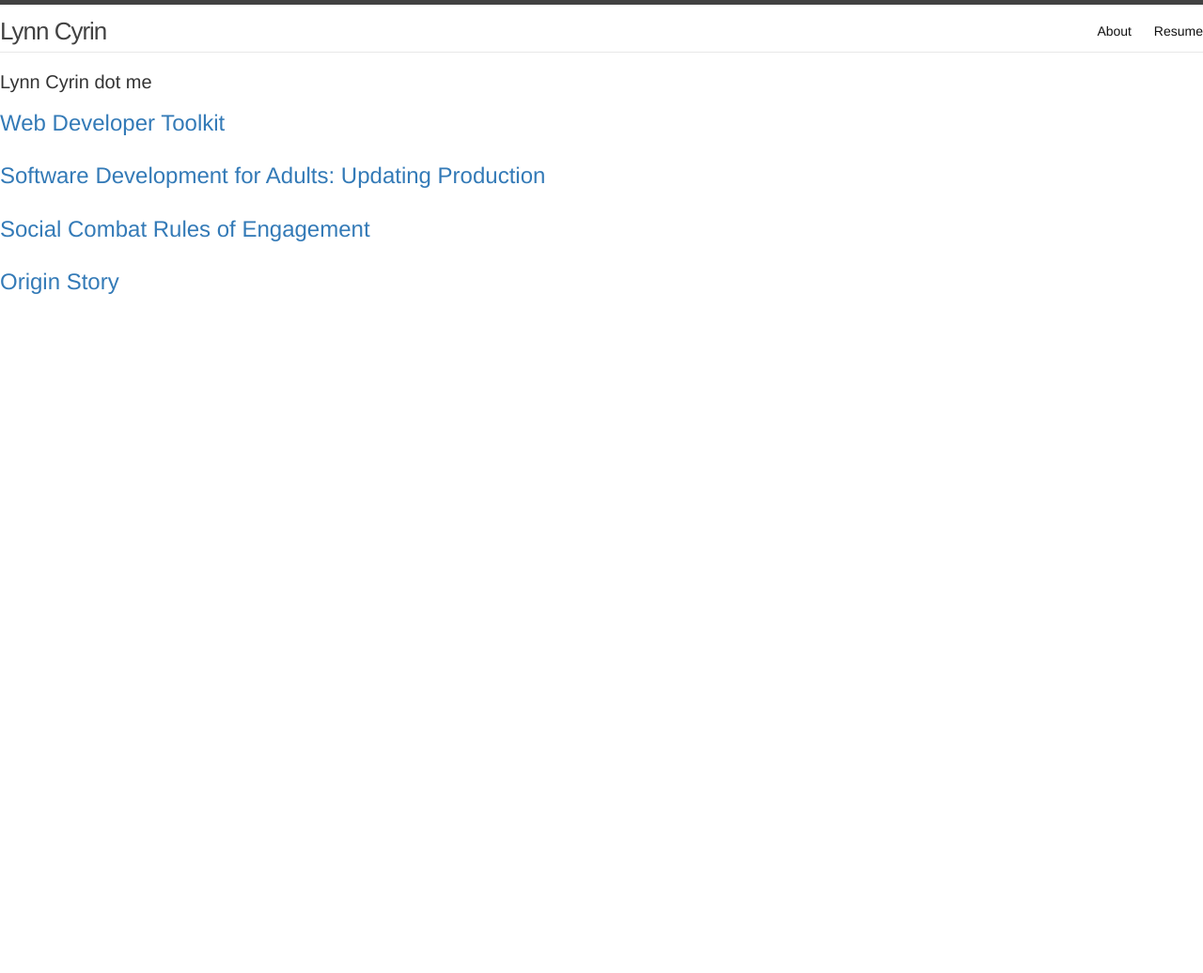
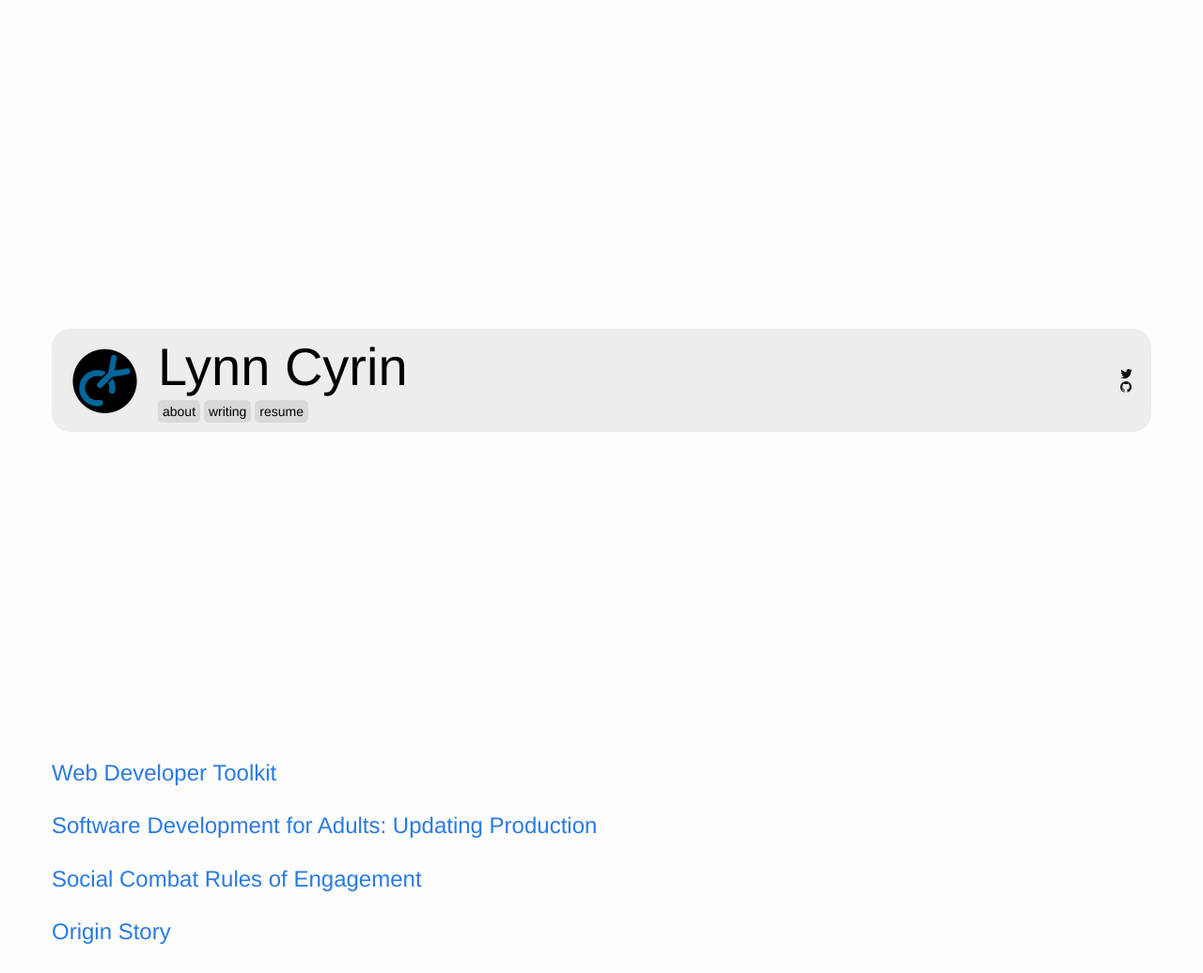
Before and after one commit to coilysiren/lynncyrin.github.io, a Jekyll site: the page built from index.html, in a window 1280 px wide. Shown: the whole page at 94% size. Built offline with Jekyll 4.4.1, drawn with Linux system fonts in a browser that asks for light colours; nearby versions of some CDN libraries; before the commit the page ends 900 px from its top, so only the background shows below that.

Commit message:
header changes

```diff
--- a/_includes/head.html
+++ b/_includes/head.html
@@ -5,9 +5,9 @@
 <title>{% if page.title %}{{ page.title | escape }}{% else %}{{ site.title | escape }}{% endif %}</title>
 <meta name="description" content="{% if page.excerpt %}{{ page.excerpt | strip_html | strip_newlines | truncate: 160 }}{% else %}{{ site.description }}{% endif %}">
 
-<link rel="stylesheet" href="{{ "/css/main.css" | prepend: site.baseurl }}">
 <link rel="canonical" href="{{ page.url | replace:'index.html','' | prepend: site.baseurl | prepend: site.url }}">
 <link rel="alternate" type="application/rss+xml" title="{{ site.title }}" href="{{ "/feed.xml" | prepend: site.baseurl | prepend: site.url }}">
 <link rel="icon" href="/favicon.ico" type="image/x-icon" />
 <link href="https://maxcdn.bootstrapcdn.com/font-awesome/4.6.3/css/font-awesome.min.css" rel="stylesheet" integrity="sha384-T8Gy5hrqNKT+hzMclPo118YTQO6cYprQmhrYwIiQ/3axmI1hQomh7Ud2hPOy8SP1" crossorigin="anonymous">
 <link href="https://maxcdn.bootstrapcdn.com/bootstrap/3.3.7/css/bootstrap.min.css" rel="stylesheet" integrity="sha384-BVYiiSIFeK1dGmJRAkycuHAHRg32OmUcww7on3RYdg4Va+PmSTsz/K68vbdEjh4u" crossorigin="anonymous">
+<link rel="stylesheet" href="{{ "/css/main.css" | prepend: site.baseurl }}">
--- a/_includes/nav.html
+++ b/_includes/nav.html
@@ -1,22 +1,30 @@
-<header class="site-header">
+<div class="container">
 
-  <div class="wrapper">
+  <div class="header-left">
+    <img src="/icon.png"/>
+  </div>
 
-    <a class="site-title" href="{{ site.baseurl }}/">{{ site.title }}</a>
+  <div class="header-center">
 
-    <nav class="site-nav">
-      <a href="#" class="menu-icon">
-      </a>
+    <div class="header-center-top">
+      <a href="{{ site.baseurl }}/"><h1>{{ site.title }}</h1></a>
+    </div>
 
-      <div class="trigger">
-        {% for my_page in site.pages %}
-          {% if my_page.title %}
-          <a class="page-link" href="{{ my_page.url | prepend: site.baseurl }}">{{ my_page.title }}</a>
-          {% endif %}
-        {% endfor %}
-      </div>
-    </nav>
+    <div class="header-center-bottom">
+      <nav>
+        <ul>
+          <li><a class="" href="/#about">about</a></li>
+          <li><a class="" href="/#writing">writing</a></li>
+          <li><a class="" href="/#resume">resume</a></li>
+        </ul>
+      </nav>
+    </div>
 
   </div>
 
-</header>
+  <div class="header-right">
+    <i class="fa fa-twitter"></i>
+    <i class="fa fa-github"></i>
+  </div>
+
+</div>
--- a/_layouts/default.html
+++ b/_layouts/default.html
@@ -5,8 +5,6 @@
 
   <body>
 
-    {% include nav.html %}
-
     {{ content }}
 
   </body>
--- /dev/null
+++ b/_sass/_article.sass
@@ -0,0 +1,2 @@
+article
+    padding: 30px 15px
--- /dev/null
+++ b/_sass/_header.sass
@@ -0,0 +1,72 @@
+header.nav-header
+    display: flex
+    flex-direction: column
+    justify-content: center
+
+    a, a:visited
+        color: black
+
+    a:hover, a:focus
+        text-decoration: none
+
+    h1
+        margin-bottom: 0
+        display: inline
+        font-size: 4em
+
+    &.header-index
+        height: 90vh
+
+        .container
+            margin-top: 0
+
+    .container
+        display: flex
+        padding: 10px 20px
+        margin: 20px auto 0
+        border-radius: 20px
+        background-color: rgba(100,100,100,0.1)
+
+        @media (max-width: 768px)
+            width: 100%
+
+    .header-left
+        display: flex
+        flex-direction: column
+        justify-content: center
+
+    .header-center
+        flex: 1
+        padding: 0 20px
+        display: flex
+        flex-direction: column
+        justify-content: center
+
+    .header-right
+        display: flex
+        flex-direction: column
+        justify-content: center
+
+    .header-center-top
+
+    .header-center-bottom
+        padding-top: 5px
+
+    nav
+
+        ul
+            padding: 0
+            margin: 0
+
+        li
+            display: inline-block
+            border-radius: 5px
+            padding: 2px 5px
+            background-color: rgba(100,100,100,0.15)
+            transition: background-color 0.1s ease-in
+
+            &:hover, &:focus
+                background-color: rgba(blue,0.15)
+
+            &:active
+                background-color: rgba(blue,0.3)
--- a/css/main.sass
+++ b/css/main.sass
@@ -25,3 +25,5 @@ $content-width:    800px
 
 @import "base"
 @import "layout"
+@import "header"
+@import "article"
--- a/index.html
+++ b/index.html
@@ -1,10 +1,10 @@
 ---
 layout: default
 ---
+<header class="nav-header header-index">{% include nav.html %}</header>
 
-<div class="home">
-
-  <h1 class="page-heading">Lynn Cyrin dot me</h1>
+<main class="container">
+  <div class="row">
 
     <ul class="post-list">
       {% for post in site.posts %}
@@ -17,3 +17,4 @@ layout: default
     </ul>
 
   </div>
+</main>
```
Also changed, not shown: _layouts/page.html (+5 -3 lines), _layouts/post.html (deleted, +0 -15 lines), icon.png (added). Lines whose indentation alone changed are shown as unchanged.
